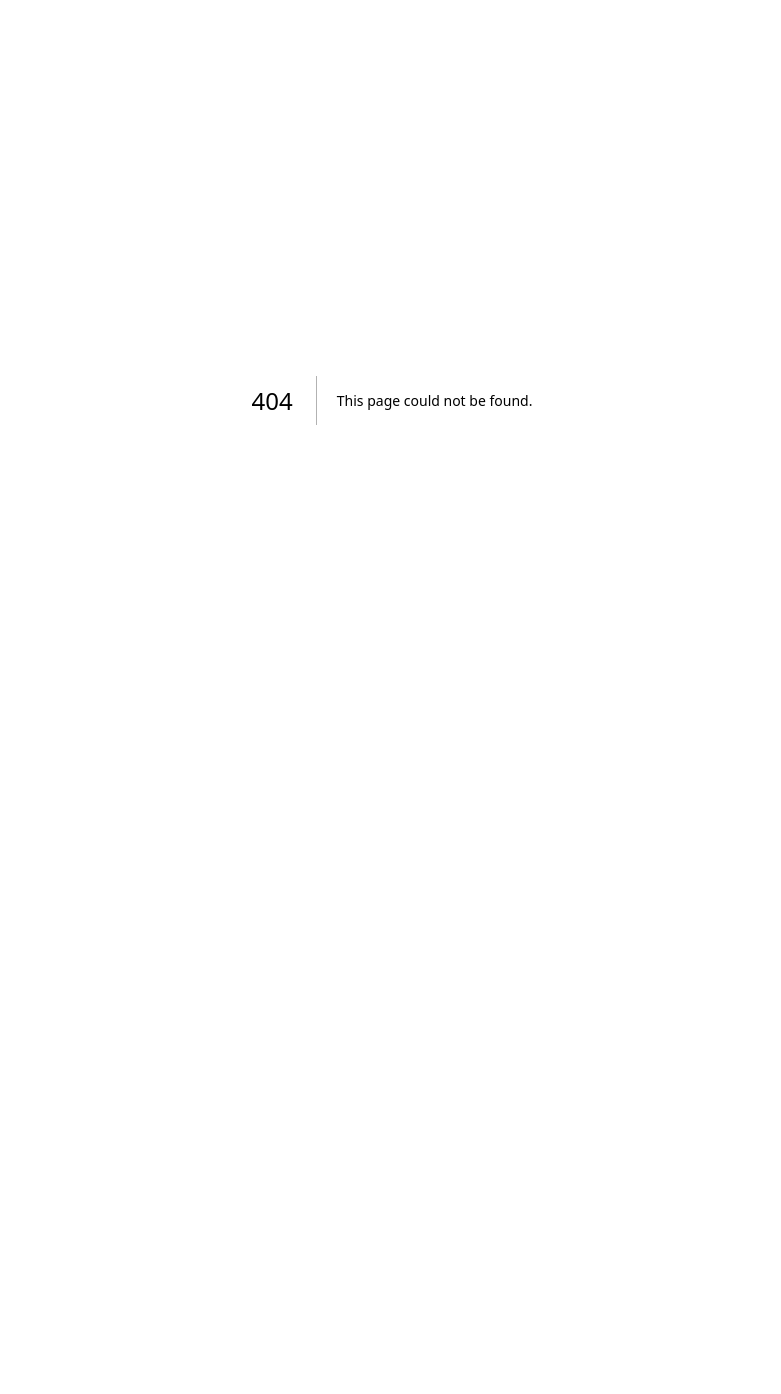
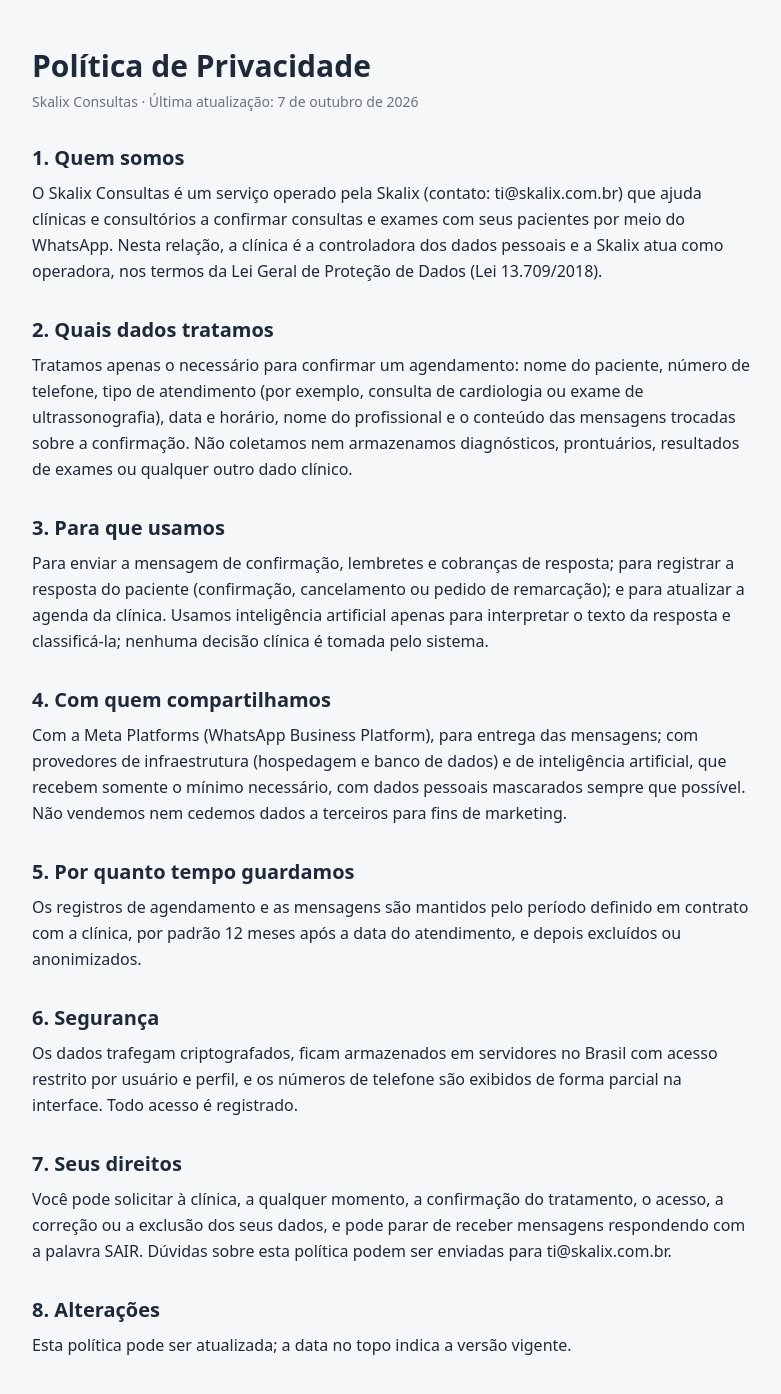
Before and after one commit to Skalix-2026/skalix-consultas, a Next.js app: page /privacidade in a window 1280 px wide. Before the commit this address had no page. Shown: the top 1394 px of the page, without its empty margins (248-1029 px from the left). Before the commit the page ends 800 px from the top, so only its background shows below. Built offline with nearby package versions, Linux system fonts and the light colour scheme.

Commit message:
feat: página /privacidade (exigência da Meta para modo Ao vivo)

```diff
--- /dev/null
+++ b/src/app/privacidade/page.tsx
@@ -0,0 +1,68 @@
+import type { Metadata } from "next";
+
+export const metadata: Metadata = {
+  title: "Política de Privacidade · Skalix Consultas",
+  description: "Como o Skalix Consultas trata os dados de pacientes e clínicas.",
+};
+
+export default function Privacidade() {
+  return (
+    <main className="mx-auto max-w-3xl px-6 py-12 text-gray-800 leading-relaxed">
+      <h1 className="text-3xl font-semibold">Política de Privacidade</h1>
+      <p className="mt-2 text-sm text-gray-500">Skalix Consultas · Última atualização: 7 de outubro de 2026</p>
+
+      <h2 className="mt-8 text-xl font-semibold">1. Quem somos</h2>
+      <p className="mt-2">
+        O Skalix Consultas é um serviço operado pela Skalix (contato: ti@skalix.com.br) que ajuda clínicas e consultórios a
+        confirmar consultas e exames com seus pacientes por meio do WhatsApp. Nesta relação, a clínica é a controladora dos
+        dados pessoais e a Skalix atua como operadora, nos termos da Lei Geral de Proteção de Dados (Lei 13.709/2018).
+      </p>
+
+      <h2 className="mt-8 text-xl font-semibold">2. Quais dados tratamos</h2>
+      <p className="mt-2">
+        Tratamos apenas o necessário para confirmar um agendamento: nome do paciente, número de telefone, tipo de atendimento
+        (por exemplo, consulta de cardiologia ou exame de ultrassonografia), data e horário, nome do profissional e o
+        conteúdo das mensagens trocadas sobre a confirmação. Não coletamos nem armazenamos diagnósticos, prontuários,
+        resultados de exames ou qualquer outro dado clínico.
+      </p>
+
+      <h2 className="mt-8 text-xl font-semibold">3. Para que usamos</h2>
+      <p className="mt-2">
+        Para enviar a mensagem de confirmação, lembretes e cobranças de resposta; para registrar a resposta do paciente
+        (confirmação, cancelamento ou pedido de remarcação); e para atualizar a agenda da clínica. Usamos inteligência
+        artificial apenas para interpretar o texto da resposta e classificá-la; nenhuma decisão clínica é tomada pelo sistema.
+      </p>
+
+      <h2 className="mt-8 text-xl font-semibold">4. Com quem compartilhamos</h2>
+      <p className="mt-2">
+        Com a Meta Platforms (WhatsApp Business Platform), para entrega das mensagens; com provedores de infraestrutura
+        (hospedagem e banco de dados) e de inteligência artificial, que recebem somente o mínimo necessário, com dados pessoais
+        mascarados sempre que possível. Não vendemos nem cedemos dados a terceiros para fins de marketing.
+      </p>
+
+      <h2 className="mt-8 text-xl font-semibold">5. Por quanto tempo guardamos</h2>
+      <p className="mt-2">
+        Os registros de agendamento e as mensagens são mantidos pelo período definido em contrato com a clínica, por padrão
+        12 meses após a data do atendimento, e depois excluídos ou anonimizados.
+      </p>
+
+      <h2 className="mt-8 text-xl font-semibold">6. Segurança</h2>
+      <p className="mt-2">
+        Os dados trafegam criptografados, ficam armazenados em servidores no Brasil com acesso restrito por usuário e perfil,
+        e os números de telefone são exibidos de forma parcial na interface. Todo acesso é registrado.
+      </p>
+
+      <h2 className="mt-8 text-xl font-semibold">7. Seus direitos</h2>
+      <p className="mt-2">
+        Você pode solicitar à clínica, a qualquer momento, a confirmação do tratamento, o acesso, a correção ou a exclusão dos
+        seus dados, e pode parar de receber mensagens respondendo com a palavra SAIR. Dúvidas sobre esta política podem ser
+        enviadas para ti@skalix.com.br.
+      </p>
+
+      <h2 className="mt-8 text-xl font-semibold">8. Alterações</h2>
+      <p className="mt-2">
+        Esta política pode ser atualizada; a data no topo indica a versão vigente.
+      </p>
+    </main>
+  );
+}
```
